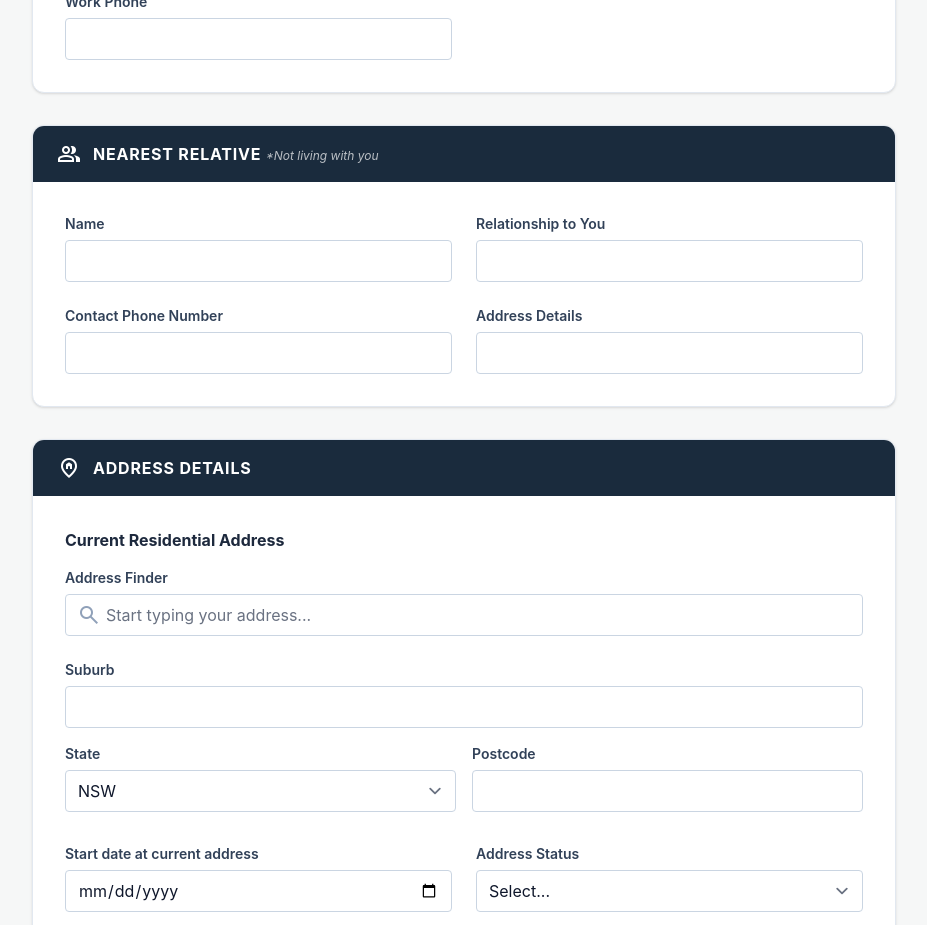
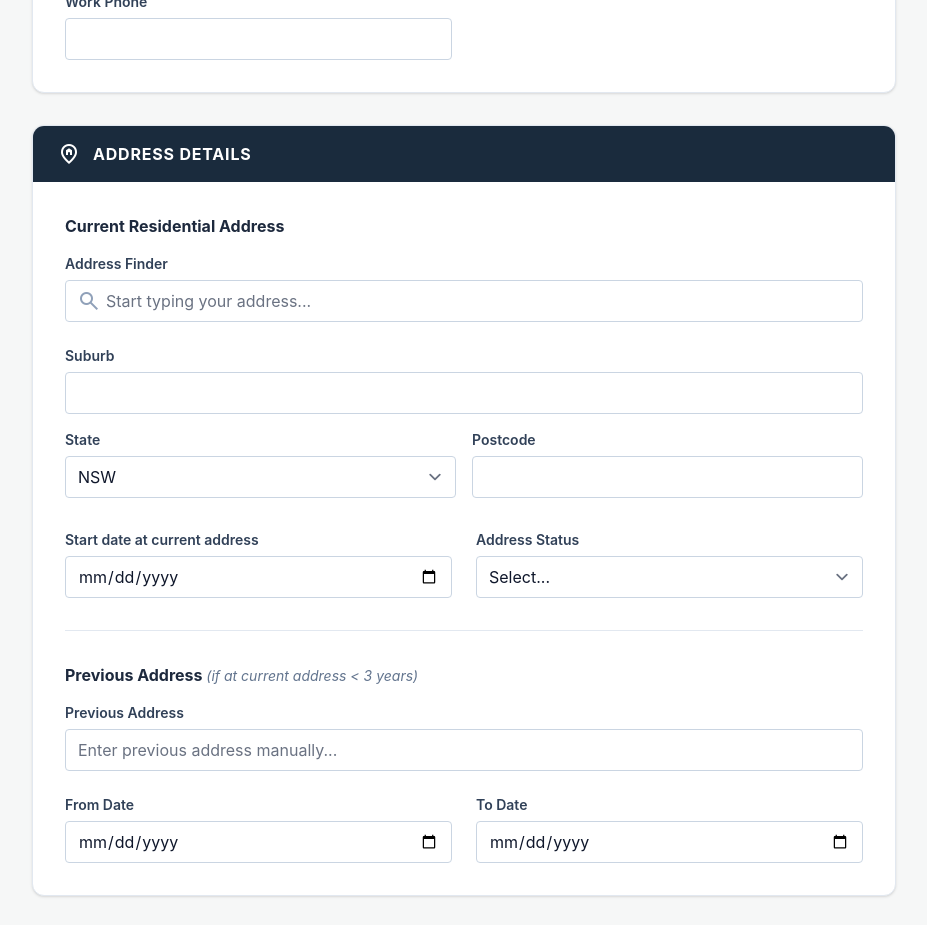
Before and after one commit to Kendellpatrice/brokerflow, a Next.js app: page /personal-details in a window 1280 px wide. Shown: the part 1500-2425 px from the top of the page, without its empty margins (336-1263 px from the left). Built offline with nearby package versions, Linux system fonts and the light colour scheme.

Commit message:
feat: remove Nearest Relative section from PersonalDetailsPage for streamlined user experience

```diff
--- a/src/app/personal-details/page.tsx
+++ b/src/app/personal-details/page.tsx
@@ -29,11 +29,6 @@ interface PersonalData {
   mobilePhone: string;
   homePhone: string;
   workPhone: string;
-  // Nearest Relative
-  relativeName: string;
-  relativeRelationship: string;
-  relativePhone: string;
-  relativeAddress: string;
   // Address
   addressFinder: string;
   suburb: string;
@@ -52,8 +47,7 @@ const BLANK: PersonalData = {
   visaType: "", licenceNumber: "", licenceState: "", licenceExpiry: "",
   dependentAges: "", mothersMaidenName: "",
   email: "", mobilePhone: "", homePhone: "", workPhone: "",
-  relativeName: "", relativeRelationship: "", relativePhone: "", relativeAddress: "",
-  addressFinder: "", suburb: "", state: "", postcode: "",
+addressFinder: "", suburb: "", state: "", postcode: "",
   addressStartDate: "", addressStatus: "",
   prevAddress: "", prevAddressFrom: "", prevAddressTo: "",
 };
@@ -251,38 +245,7 @@ export default function PersonalDetailsPage() {
           </div>
         </div>
 
-        {/* ── Nearest Relative ─────────────────────────────────────── */}
-        <div className="bg-white border border-slate-200 rounded-xl overflow-hidden dark:bg-slate-800 dark:border-slate-700 shadow-sm">
-          <div className="flex items-center gap-3 px-6 py-4 bg-primary">
-            <span className="material-symbols-outlined text-white text-[20px]">group</span>
-            <h2 className="font-bold text-white uppercase tracking-wider text-base">
-              Nearest Relative{" "}
-              <span className="text-white/70 text-xs font-normal normal-case tracking-normal italic">*Not living with you</span>
-            </h2>
-          </div>
-          <div className="p-4 sm:p-6 md:p-8">
-            <div className="grid grid-cols-1 md:grid-cols-2 gap-6">
-              <div className="flex flex-col gap-1.5">
-                <label htmlFor={`pd-rel-name-${activeId}`} className="text-sm font-semibold text-slate-700 dark:text-slate-300">Name</label>
-                <input id={`pd-rel-name-${activeId}`} type="text" value={d.relativeName} onChange={up("relativeName")} className={inputCls} />
-              </div>
-              <div className="flex flex-col gap-1.5">
-                <label htmlFor={`pd-rel-rel-${activeId}`} className="text-sm font-semibold text-slate-700 dark:text-slate-300">Relationship to You</label>
-                <input id={`pd-rel-rel-${activeId}`} type="text" value={d.relativeRelationship} onChange={up("relativeRelationship")} className={inputCls} />
-              </div>
-              <div className="flex flex-col gap-1.5">
-                <label htmlFor={`pd-rel-phone-${activeId}`} className="text-sm font-semibold text-slate-700 dark:text-slate-300">Contact Phone Number</label>
-                <input id={`pd-rel-phone-${activeId}`} type="tel" value={d.relativePhone} onChange={up("relativePhone")} className={inputCls} />
-              </div>
-              <div className="flex flex-col gap-1.5">
-                <label htmlFor={`pd-rel-addr-${activeId}`} className="text-sm font-semibold text-slate-700 dark:text-slate-300">Address Details</label>
-                <input id={`pd-rel-addr-${activeId}`} type="text" value={d.relativeAddress} onChange={up("relativeAddress")} className={inputCls} />
-              </div>
-            </div>
-          </div>
-        </div>
-
-        {/* ── Address Details ───────────────────────────────────────── */}
+{/* ── Address Details ───────────────────────────────────────── */}
         <div className="bg-white border border-slate-200 rounded-xl overflow-hidden dark:bg-slate-800 dark:border-slate-700 shadow-sm">
           <div className="flex items-center gap-3 px-6 py-4 bg-primary">
             <span className="material-symbols-outlined text-white text-[20px]">home_pin</span>
```
